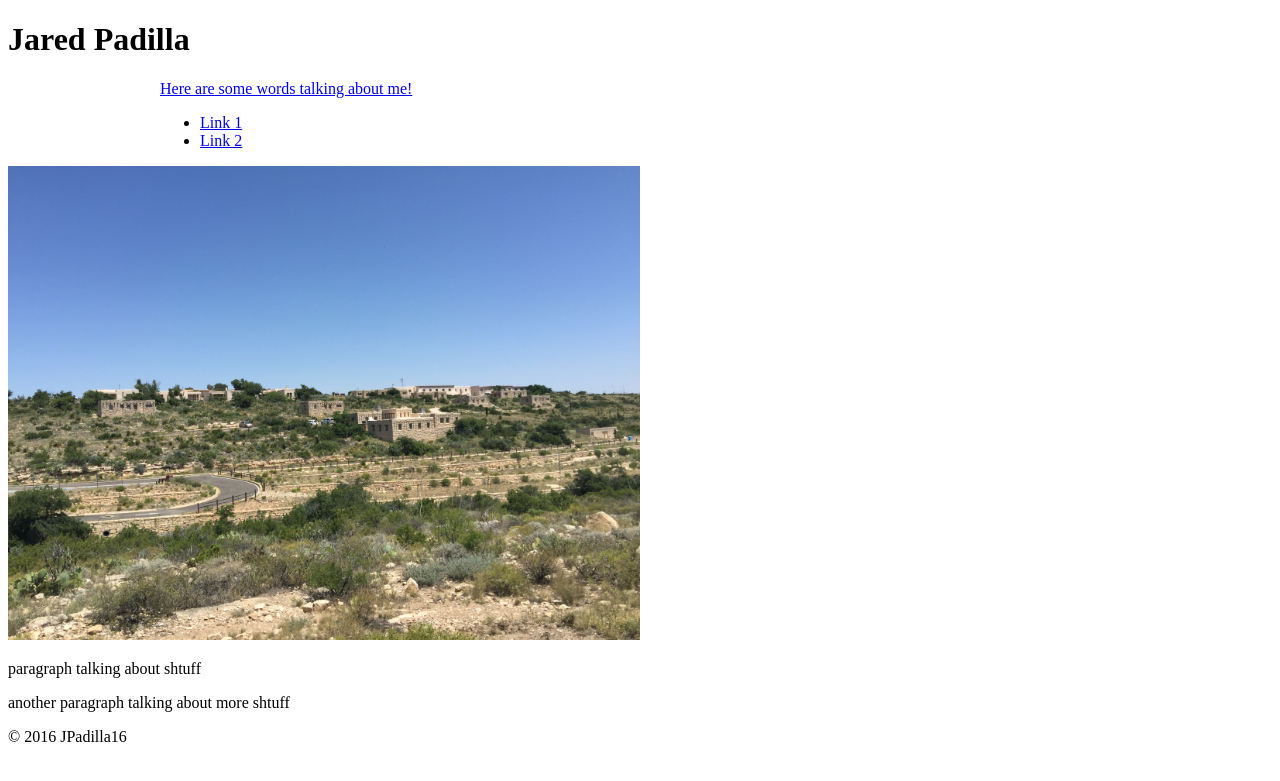
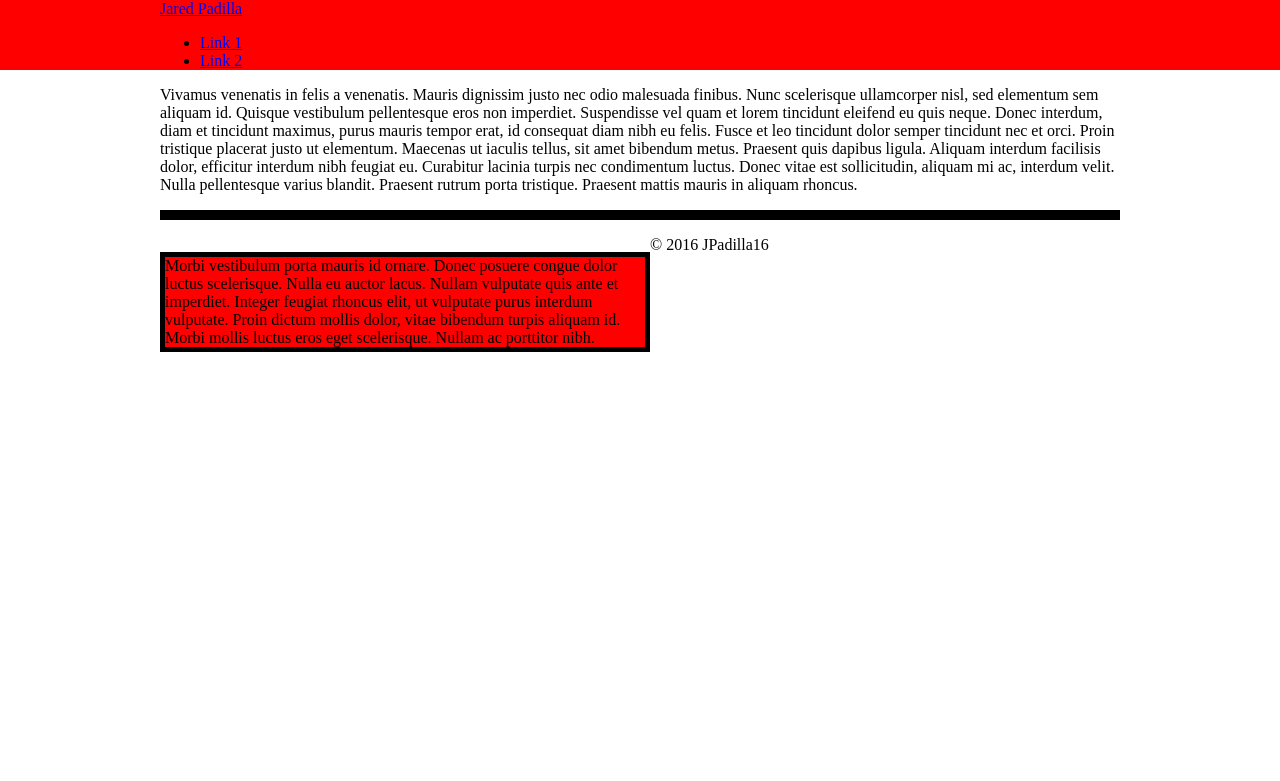
Before and after one commit to JPadilla16/about-me, a PHP site: page / in a window 1280 px wide. Shown: the top 781 px of the page. Run offline with PHP 8.4, Linux system fonts and the light colour scheme.

Commit message:
Added Container

```diff
--- a/css/style.css
+++ b/css/style.css
@@ -11,10 +11,26 @@
 	margin: 0 auto;
 
 }
+
+body {
+	margin: 0;
+}
 /**
 * Header
 **/
-
+header {
+	background-color: red;
+}
 /**
 * Main
 **/
+.width-50 {
+	width: 50%;
+	float: left;
+}
+
+p {
+	background-color: red;
+	border: 5px solid black;
+
+}
--- a/index.php
+++ b/index.php
@@ -10,20 +10,19 @@
 	</head>
 	<body>
 		<header>
-		<h1>Jared Padilla</h1>
 			<div class="container">
-				<a href="#">Here are some words talking about me!</a>
+				<a href="#">Jared Padilla</a>
 				<ul>
 					<li><a href="#">Link 1</a></li>
 					<li><a href="#">Link 2</a></li>
 				</ul>
 			</div>
-		<img src="images/IMG_0328.JPG" alt="New Mexico Buildings" height="50%" width="50%"/>
 		</header>
 
 		<main>
-			<p class="width-50">paragraph talking about shtuff</p>
-			<p class="width-50">another paragraph talking about more shtuff</p>
+			<div class="container"
+			<p class="width-50">Vivamus venenatis in felis a venenatis. Mauris dignissim justo nec odio malesuada finibus. Nunc scelerisque ullamcorper nisl, sed elementum sem aliquam id. Quisque vestibulum pellentesque eros non imperdiet. Suspendisse vel quam et lorem tincidunt eleifend eu quis neque. Donec interdum, diam et tincidunt maximus, purus mauris tempor erat, id consequat diam nibh eu felis. Fusce et leo tincidunt dolor semper tincidunt nec et orci. Proin tristique placerat justo ut elementum. Maecenas ut iaculis tellus, sit amet bibendum metus. Praesent quis dapibus ligula. Aliquam interdum facilisis dolor, efficitur interdum nibh feugiat eu. Curabitur lacinia turpis nec condimentum luctus. Donec vitae est sollicitudin, aliquam mi ac, interdum velit. Nulla pellentesque varius blandit. Praesent rutrum porta tristique. Praesent mattis mauris in aliquam rhoncus.</p>
+			<p class="width-50">Morbi vestibulum porta mauris id ornare. Donec posuere congue dolor luctus scelerisque. Nulla eu auctor lacus. Nullam vulputate quis ante et imperdiet. Integer feugiat rhoncus elit, ut vulputate purus interdum vulputate. Proin dictum mollis dolor, vitae bibendum turpis aliquam id. Morbi mollis luctus eros eget scelerisque. Nullam ac porttitor nibh.</p>
 		</main>
 
 		<footer>
```
